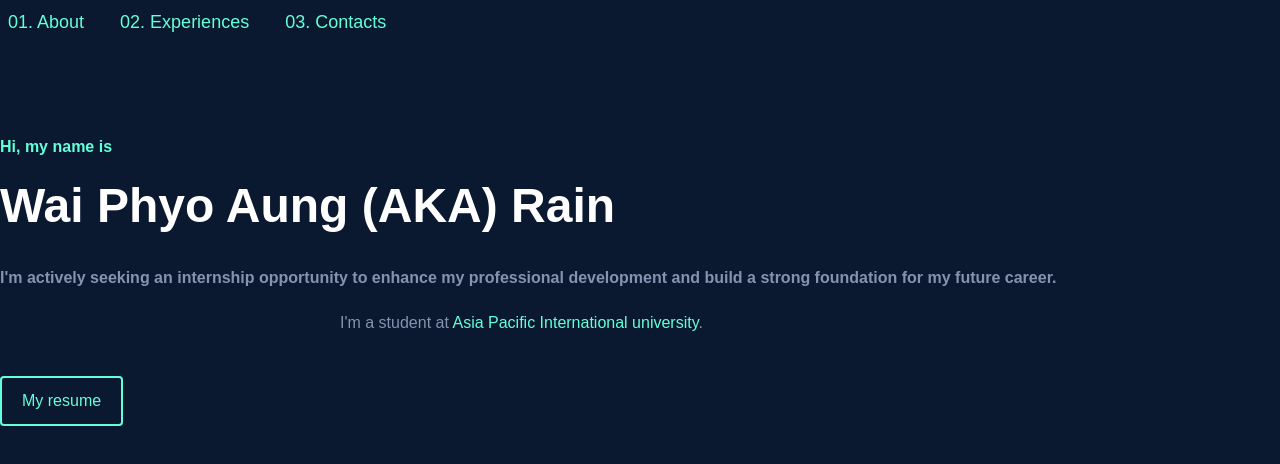
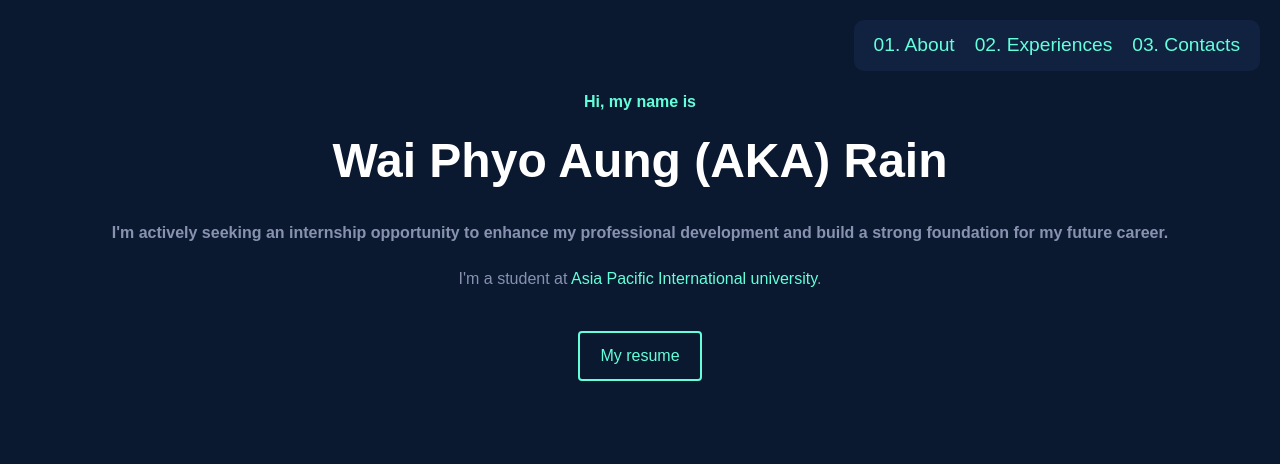
Before and after one commit to waiphyoaung-969/waiphyoaung-969.github.io, a plain HTML site: page index.html in a window 1280 px wide. Drawn offline with Linux system fonts and the light colour scheme.

Commit message:
Update stylesheet.css

```diff
--- a/stylesheet.css
+++ b/stylesheet.css
@@ -10,7 +10,6 @@ body {
     max-width: 1200px;
     margin: 0 auto;
     padding: 50px 20px;
-  text-align: center; /* Added text-align: center to the container */
   }
 
   h1, h2, h3 {
@@ -18,6 +17,7 @@ h1, h2, h3 {
   }
 
   .intro {
+    text-align: center;
     margin-top: 100px;
   }
 
@@ -59,31 +59,55 @@ h1, h2, h3 {
     transition: background-color 0.3s, color 0.3s;
   }
 
-
-   /* Navigation styling */
-        nav {
-            display: flex;
-            gap: 20px;
-        }
-
-        nav a {
-            display: block;
-            color: #64ffda;
-            text-decoration: none;
-            font-size: 18px;
-            padding: 8px;
-            border-radius: 4px;
-            transition: background-color 0.3s ease, color 0.3s ease;
-        }
-
-        nav a:hover {
+  .btn:hover {
     background-color: #64ffda;
     color: #0a192f;
   }
 
-        .container {
-            max-width: 800px; padding: 20px;
-            background-color: #0a192f; border-radius: 8px;
-            box-shadow: 0 0 10px rgba(0, 0, 0, 0.1);
-            display: flex; align-items: center;
+  nav {
+    display: flex;
+    justify-content: flex-end;
+    gap: 20px;
+    margin-bottom: 50px;
   }
+
+  nav a {
+    color: #8892b0;
+    text-decoration: none;
+    font-size: 1rem;
+    transition: color 0.3s;
+  }
+
+  nav a:hover {
+    color: #64ffda;
+  }
+
+@import url();
+
+
+   nav {
+  position: absolute;
+  top: 20px;
+  right: 20px;
+  background-color: #112240;
+  padding: 10px 20px;
+  border-radius: 10px;
+  display: flex;
+  justify-content: space-around;
+}
+
+nav a {
+  color: #64ffda; /* Bright teal color for text */
+  text-decoration: none;
+  font-family: 'Arial', sans-serif;
+  font-size: 1.2rem;
+}
+
+nav a:hover {
+  color: #00c9b7; /* Slight color change on hover */
+}
+
+nav a:focus {
+  outline: none;
+  text-decoration: underline; /* Optional: underline on focus */
+}
```
Lines whose indentation alone changed are shown as unchanged.
